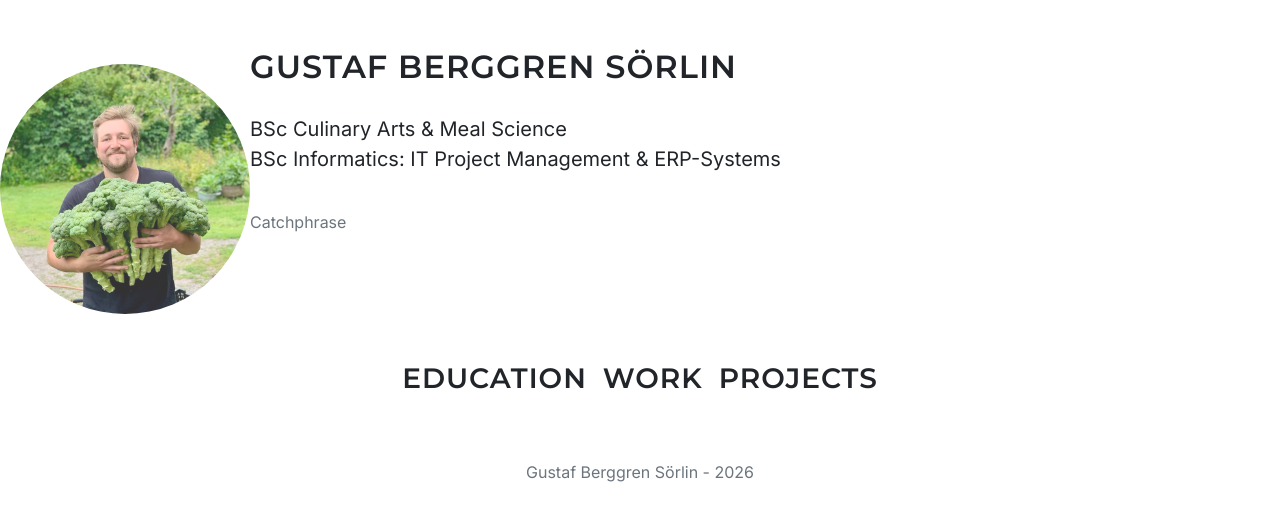
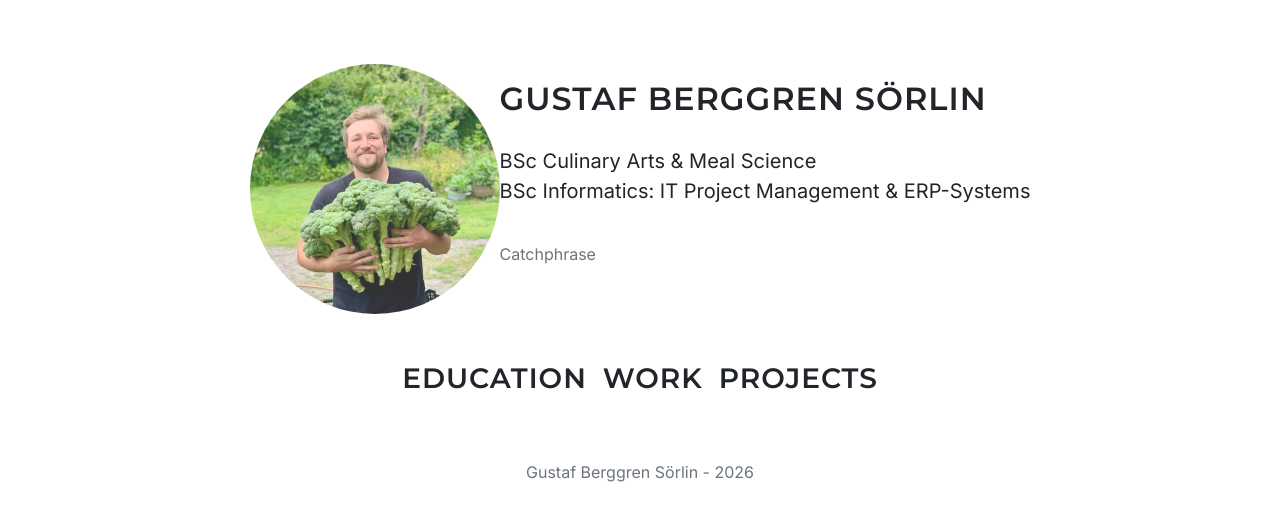
Before and after one commit to gbrggrn/gbrggrn.github.io, a Jekyll site: the page built from index.html, in a window 1280 px wide. Shown: the top 521 px of the page. Built offline with Jekyll 4.4.1, drawn with Linux system fonts in a browser that asks for light colours.

Commit message:
Update default.html

```diff
--- a/_layouts/default.html
+++ b/_layouts/default.html
@@ -15,7 +15,7 @@
 <body>
 
   <header class="py-5 custom-header">
-    <div class="d-flex flex-wrap">
+    <div class="d-flex justify-content-center align-items-center flex-wrap">
 
       <div class="me-3">
         <img src="{{ '/assets/images/GustafResumeImg.jpg' | relative_url }}" alt="Gustaf Berggren Sörlin" class="profile-img mt-3"/>
```
